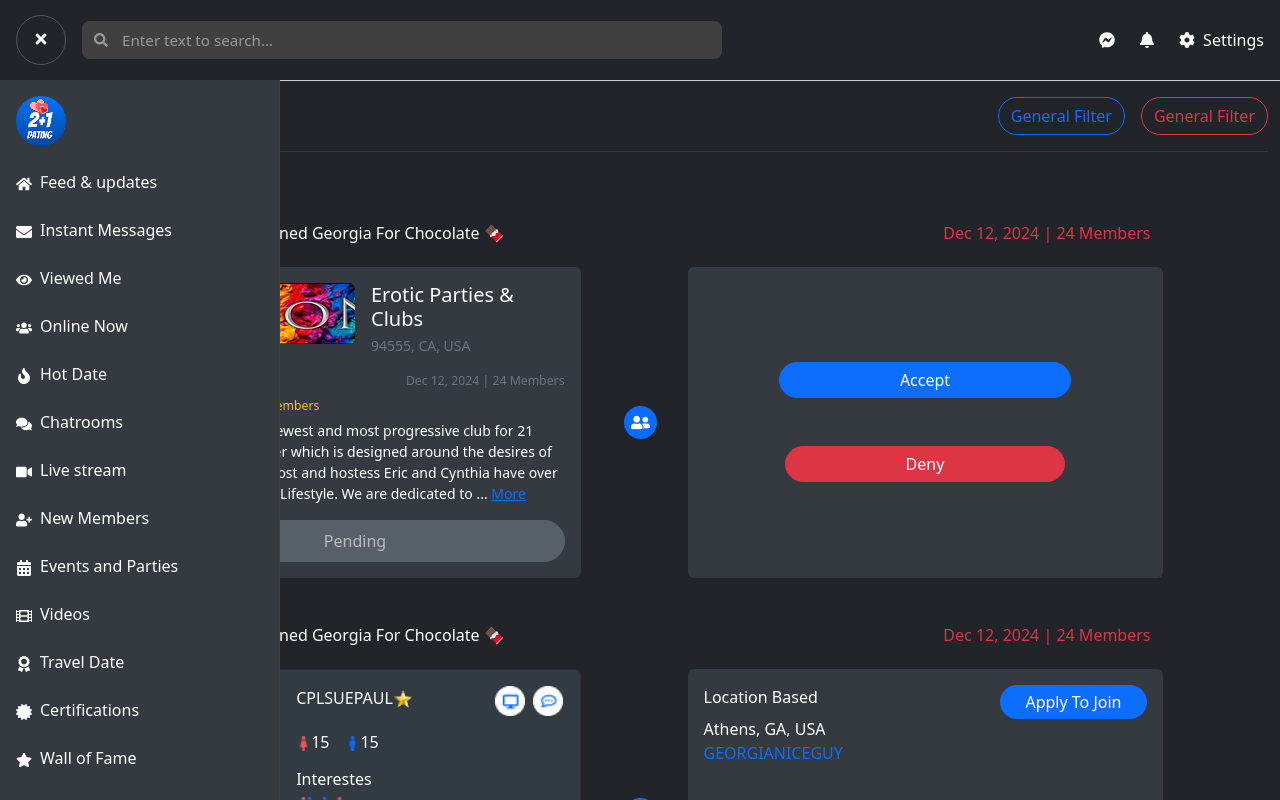
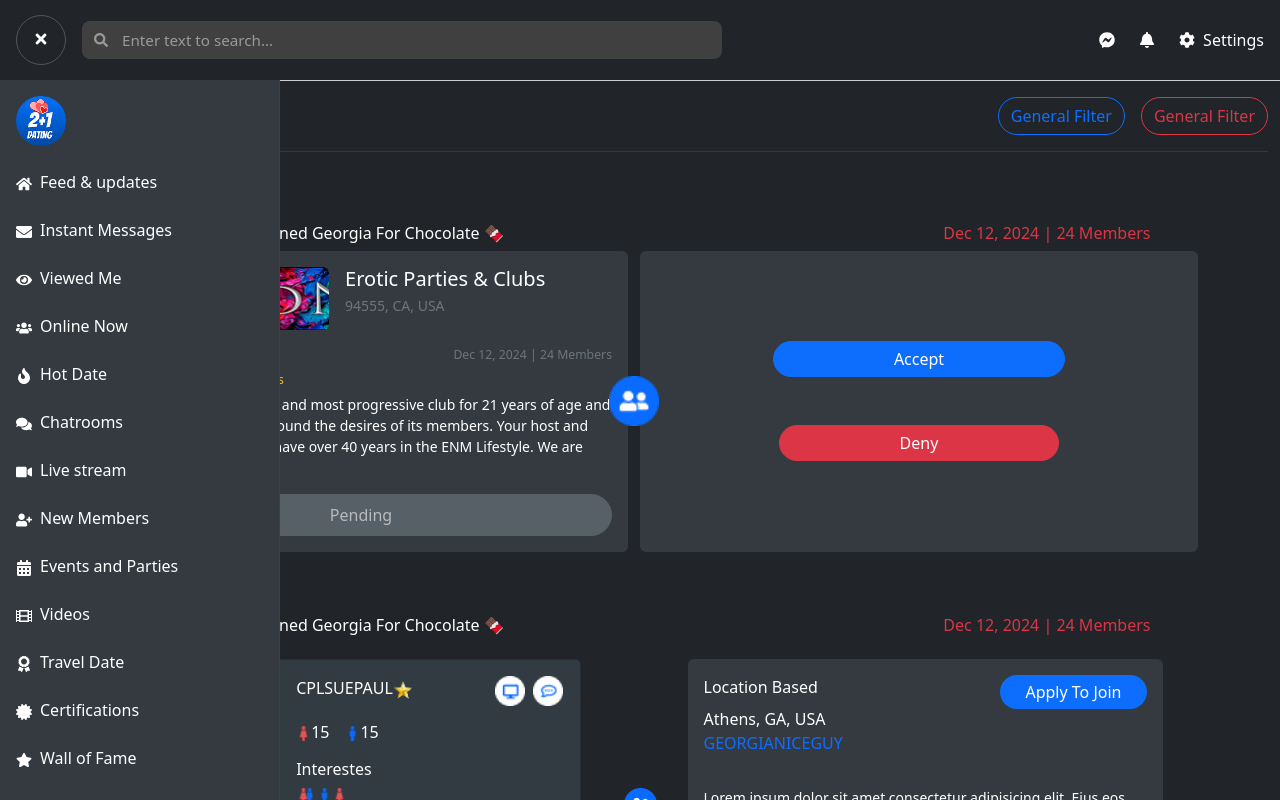
Before and after one commit to codeofdolphins-dev/2-1_dating, a React (Vite) app: page /feed in a window 1280 px wide. Shown: the top 800 px of the page. Built offline with nearby package versions, Linux system fonts and the light colour scheme.

Commit message:
cardLayput corrected

```diff
--- a/src/Pages/Chat/Chat.jsx
+++ b/src/Pages/Chat/Chat.jsx
@@ -63,7 +63,7 @@ const Chat = () => {
     <>
       <PageWrapper>
       <div className="chat-container">
-        <div className="row h-100 w-100 g-0">
+        <div className="row w-100 g-0">
           {/* Sidebar */}
           <div className="col-4 sidebar">
             {/* Header */}
--- a/src/Pages/Chat/chat.css
+++ b/src/Pages/Chat/chat.css
@@ -1,6 +1,6 @@
 /* Chat Container */
 .chat-container {
-    height: 100vh;
+    height: calc(100% - 80px);
     background-color: #1a1a1a;
     color: white;
   }
--- a/src/Pages/Front-screen-feed/Feed/feedStyle.css
+++ b/src/Pages/Front-screen-feed/Feed/feedStyle.css
@@ -7,3 +7,12 @@
 .tab-item.active {
   border-bottom: 2px solid #ffffff; /* or use another highlight color */
 }
+
+.main{
+  position: relative;
+  .actionIcon{
+    position: absolute;
+    top: 50%;
+    transform: translate(-18px,calc(-50% - 0px));
+}
+}
--- a/src/Pages/Front-screen-feed/componeents/cards/EventCard.Feed.jsx
+++ b/src/Pages/Front-screen-feed/componeents/cards/EventCard.Feed.jsx
@@ -1,14 +1,14 @@
-import React from 'react'
-import img from "./Images/Img.png"
-import star from "./Images/star.png"
-import pc from "./Images/pc.png"
-import chat from "./Images/chat.png"
-import male from "./Images/male.png"
-import female from "./Images/female.png"
-import couple from "./Images/couple.png"
-import middleIcon from "./Images/middle-logo.png"
+import React from "react";
+import img from "./Images/Img.png";
+import star from "./Images/star.png";
+import pc from "./Images/pc.png";
+import chat from "./Images/chat.png";
+import male from "./Images/male.png";
+import female from "./Images/female.png";
+import couple from "./Images/couple.png";
+import middleIcon from "./Images/middle-logo.png";
 
-import profileImg from "./Images/feed-profile-img.png"
+import profileImg from "./Images/feed-profile-img.png";
 
 const EventCard = () => {
   return (
@@ -16,92 +16,118 @@ const EventCard = () => {
       <div className="container py-4">
         <div className="row justify-content-center gx-4 gy-3 align-items-stretch">
           <div className="col-lg-11">
-            <div className='d-flex justify-content-between'>
+            <div className="d-flex justify-content-between">
               <div>
-                <h6 className='text-white'>CPLSUEPAUL has joined Georgia For Chocolate 🍫</h6>
+                <h6 className="text-white">
+                  CPLSUEPAUL has joined Georgia For Chocolate 🍫
+                </h6>
               </div>
               <div>
-                <h6 className='text-danger'>Dec 12, 2024 | 24 Members</h6>
+                <h6 className="text-danger">Dec 12, 2024 | 24 Members</h6>
               </div>
             </div>
           </div>
           {/* Card Section */}
-          <div className="col-lg-5">
+          <div className="row main">
+            <div className="col-lg-6">
               {/* Left card */}
-            <div style={{ backgroundColor: "#343a40" }} className="rounded-2 p-3 text-white">
+              <div
+                style={{ backgroundColor: "#343a40" }}
+                className="rounded-2 p-3 text-white"
+              >
                 <div className="d-flex justify-content-between align-items-start mb-3">
                   <div className="d-flex gap-3">
                     <img
                       src={profileImg}
                       alt="Event"
                       className="rounded-2"
-                    style={{ width: "50%", height: "50%", objectFit: "cover" }}
+                      style={{
+                        width: "50%",
+                        height: "50%",
+                        objectFit: "cover",
+                      }}
                     />
                     <div>
                       <h5 className="mb-1">Erotic Parties & Clubs</h5>
-                    <p className="mb-0 small text-secondary">94555, CA, USA</p>
-
+                      <p className="mb-0 small text-secondary">
+                        94555, CA, USA
+                      </p>
+                    </div>
                   </div>
                 </div>
 
-              </div>
-
                 <p className="small">
-                <div className='d-flex justify-content-between align-bottom'>
+                  <div className="d-flex justify-content-between align-bottom">
                     <div>
                       <p className="mb-0 mt-1 fw-semibold">CPLSUEPAUL</p>
-                    <p className="mb-1 small text-warning">Aug 19, 2022 | 8021 Members</p>
+                      <p className="mb-1 small text-warning">
+                        Aug 19, 2022 | 8021 Members
+                      </p>
                     </div>
-                  <div className='d-flex align-bottom'>
-                    <div className="text-end small text-secondary">Dec 12, 2024 | 24 Members</div>
+                    <div className="d-flex align-bottom">
+                      <div className="text-end small text-secondary">
+                        Dec 12, 2024 | 24 Members
                       </div>
                     </div>
-                Club Elation is the newest and most progressive club for 21 years of age and over
-                which is designed around the desires of its members. Your host and hostess Eric
-                and Cynthia have over 40 years in the ENM Lifestyle. We are dedicated to ... <a href="#">More</a>
+                  </div>
+                  Club Elation is the newest and most progressive club for 21
+                  years of age and over which is designed around the desires of
+                  its members. Your host and hostess Eric and Cynthia have over
+                  40 years in the ENM Lifestyle. We are dedicated to ...{" "}
+                  <a href="#">More</a>
                 </p>
 
                 <div className="d-flex justify-content-between align-items-center mt-3">
                   <div className="d-flex align-items-center justify-content-center gap-2 w-100">
-                  <button className="btn btn-secondary rounded-pill px-5 py-2 w-100" disabled>
+                    <button
+                      className="btn btn-secondary rounded-pill px-5 py-2 w-100"
+                      disabled
+                    >
                       Pending
                     </button>
                   </div>
                 </div>
-
               </div>
-
             </div>
-
-          {/* Middle Icon Column */}
-          <div className="col-lg-1 col-md-1 d-flex justify-content-center align-items-center">
+            {/* icon */}
             <img
               src={middleIcon}
               alt="Center Icon"
-              className="img-fluid"
+              className="actionIcon"
               style={{ maxHeight: "50px", objectFit: "contain" }}
             />
-          </div>
-
-          {/* Right Card */}
+            {/* 2nd card */}
             <div
-            className="col-lg-5 text-white p-3 rounded d-flex flex-column justify-content-center"
+              className="col-lg-6 text-white p-3 rounded d-flex flex-column justify-content-center"
               style={{ backgroundColor: "#343a40" }}
             >
               <div className="d-flex flex-column align-items-center gap-5 my-5">
-              <button type="button" className="btn btn-primary rounded-pill " style={{padding: "5px 120px"}}>
+                <button
+                  type="button"
+                  className="btn btn-primary rounded-pill "
+                  style={{ padding: "5px 120px" }}
+                >
                   Accept
                 </button>
-              <button type="button" className="btn btn-danger rounded-pill " style={{padding: "5px 120px"}}>
+                <button
+                  type="button"
+                  className="btn btn-danger rounded-pill "
+                  style={{ padding: "5px 120px" }}
+                >
                   Deny
                 </button>
               </div>
             </div>
+          </div>
 
+          {/* Middle Icon Column */}
+          <div className="col-lg-1 col-md-1 d-flex justify-content-center align-items-center"></div>
+
+          {/* Right Card */}
         </div>
       </div>
     </>
-  )
-}
+  );
+};
 
-export default EventCard
+export default EventCard;
```
Lines whose indentation alone changed are shown as unchanged.
